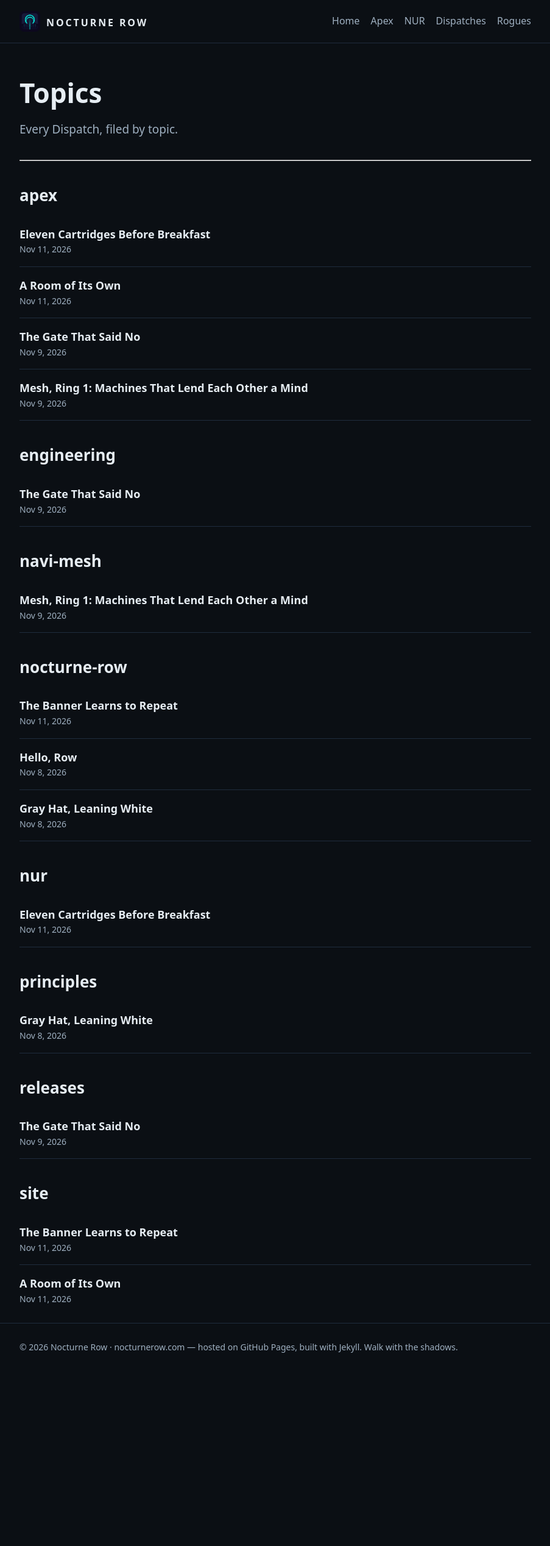
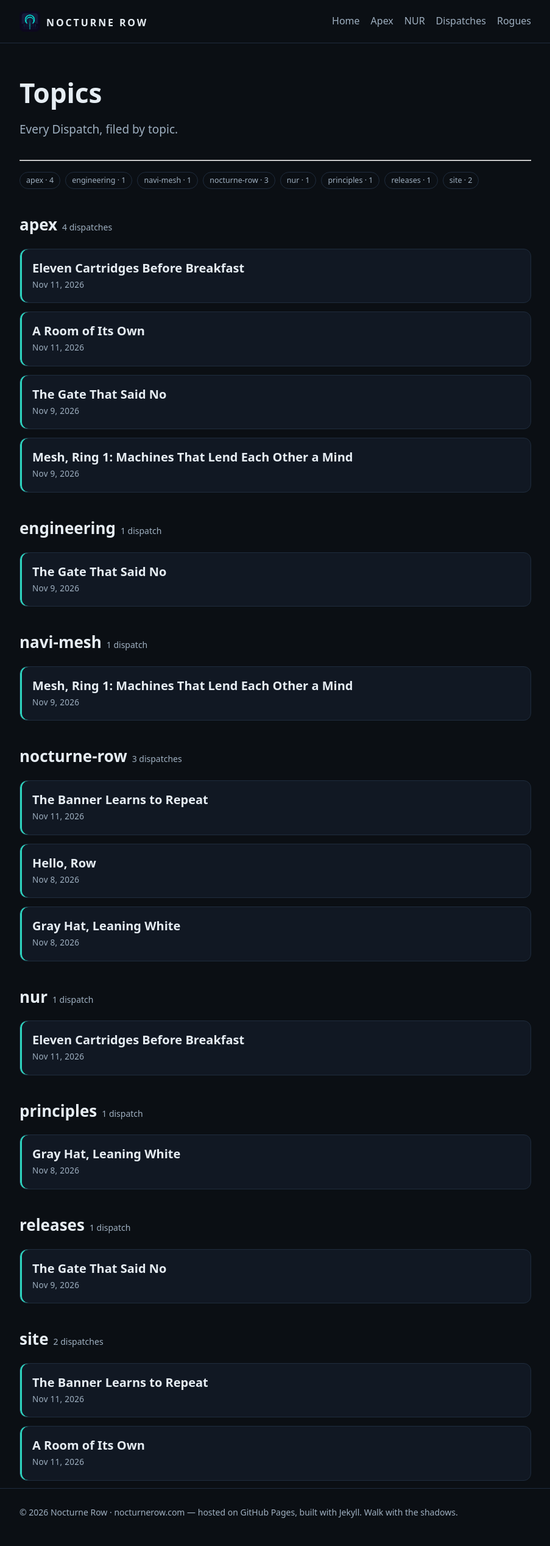
Before and after one commit to AlexKollar/nocturnerow, a Jekyll site: the page built from tags.html, in a window 1280 px wide. Shown: the whole page at 61% size, without its empty margins (188-1091 px from the left). Built offline with Jekyll 4.4.1, drawn with Linux system fonts in a browser that asks for light colours; before the commit the page ends 2266 px from its top, so only the background shows below that.

Commit message:
Prettier Dispatches: post cards, tag chips, and a topic index across Latest, blog, and tags

```diff
--- a/_layouts/default.html
+++ b/_layouts/default.html
@@ -47,11 +47,21 @@ p{color:var(--muted)}
 .stats li::marker{color:var(--accent)}
 .btn{display:inline-block;margin:14px 10px 0 0;padding:10px 18px;border:1px solid var(--accent);border-radius:8px;color:var(--accent);text-decoration:none}
 .btn.solid{background:var(--accent);color:#06251f;font-weight:600}
-.post{padding:16px 0;border-bottom:1px solid var(--line)}
-.post:last-child{border-bottom:0}
-.post .meta{color:var(--muted);font-size:14px}
-.post a{color:var(--text);text-decoration:none;font-weight:600;font-size:18px}
-.post a:hover{color:var(--accent)}
+.posts{display:grid;gap:14px;margin-top:18px}
+.post{background:var(--panel);border:1px solid var(--line);border-radius:12px;padding:18px 20px;box-shadow:inset 3px 0 0 var(--accent);transition:border-color .18s ease,transform .18s ease}
+.post:hover{border-color:var(--accent);transform:translateY(-2px)}
+.post .ptitle{font-size:20px;margin:0 0 4px;line-height:1.3}
+.post .ptitle a{color:var(--text);text-decoration:none}
+.post .ptitle a:hover{color:var(--accent)}
+.post .meta{color:var(--muted);font-size:13.5px;letter-spacing:.02em}
+.post .excerpt{color:var(--muted);margin:10px 0 0;font-size:15.5px}
+.tagrow{margin-top:12px;display:flex;gap:8px;flex-wrap:wrap}
+.tagchip{display:inline-block;padding:3px 10px;border:1px solid var(--line);border-radius:999px;color:var(--muted);font-size:12.5px;text-decoration:none}
+.tagchip:hover{color:var(--accent);border-color:var(--accent)}
+.taghead{margin:38px 0 4px}
+.taghead .tagcount{color:var(--muted);font-size:14px;font-weight:400;margin-left:8px}
+h2[id]{scroll-margin-top:20px}
+@media (prefers-reduced-motion: reduce){.post{transition:none}.post:hover{transform:none}}
 .people{display:grid;grid-template-columns:repeat(auto-fit,minmax(300px,1fr));gap:14px;margin-top:18px}
 .card .role{color:var(--accent);font-size:14px;margin:0 0 8px}
 .portrait{width:100%;height:210px;object-fit:cover;object-position:center 20%;border-radius:8px;display:block;margin:0 0 14px;border:1px solid var(--line)}
--- a/blog.html
+++ b/blog.html
@@ -8,8 +8,10 @@ permalink: /blog.html
 <h1>Dispatches</h1>
 <p class="sub">Notes from the work — verification gates, pooled inference, founding stances — written as it happens and filed from the night shift.</p>
 </div>
-  <hr>
+<hr>
+<div class="posts">
 {% for post in site.posts %}
-<div class="post"><a href="{{ post.url }}">{{ post.title }}</a><div class="meta">{{ post.date | date: "%b %-d, %Y" }}{% if post.tags %} · {% for tag in post.tags %}<a href="/tags.html#{{ tag }}" style="color:inherit;text-decoration:none">{{ tag }}</a>{% unless forloop.last %} · {% endunless %}{% endfor %}{% endif %}</div><p style="color:var(--muted);margin:8px 0 0">{{ post.excerpt | strip_html | strip_newlines | truncate: 180 }}</p></div>
+<article class="post"><h3 class="ptitle"><a href="{{ post.url }}">{{ post.title }}</a></h3><div class="meta">{{ post.date | date: "%b %-d, %Y" }}</div><p class="excerpt">{{ post.excerpt | strip_html | strip_newlines | truncate: 200 }}</p>{% if post.tags %}<div class="tagrow">{% for tag in post.tags %}<a class="tagchip" href="/tags.html#{{ tag }}">{{ tag }}</a>{% endfor %}</div>{% endif %}</article>
 {% endfor %}
+</div>
 </main>
--- a/index.html
+++ b/index.html
@@ -47,8 +47,11 @@ layout: default
 <section id="notes">
 <h2>Dispatches</h2>
 <p>The latest entries:</p>
+<div class="posts">
 {% for post in site.posts limit:3 %}
-<div class="post"><a href="{{ post.url }}">{{ post.title }}</a><div class="meta">{{ post.date | date: "%b %-d, %Y" }}{% if post.tags %} · {% for tag in post.tags %}<a href="/tags.html#{{ tag }}" style="color:inherit;text-decoration:none">{{ tag }}</a>{% unless forloop.last %} · {% endunless %}{% endfor %}{% endif %}</div><p style="color:var(--muted);margin:8px 0 0">{{ post.excerpt | strip_html | strip_newlines | truncate: 160 }}</p></div>
+<article class="post"><h3 class="ptitle"><a href="{{ post.url }}">{{ post.title }}</a></h3><div class="meta">{{ post.date | date: "%b %-d, %Y" }}</div><p class="excerpt">{{ post.excerpt | strip_html | strip_newlines | truncate: 160 }}</p>{% if post.tags %}<div class="tagrow">{% for tag in post.tags %}<a class="tagchip" href="/tags.html#{{ tag }}">{{ tag }}</a>{% endfor %}</div>{% endif %}</article>
+{% endfor %}
+</div>{% endif %}</div><p style="color:var(--muted);margin:8px 0 0">{{ post.excerpt | strip_html | strip_newlines | truncate: 160 }}</p></div>
 {% endfor %}
 <p style="margin-top:18px"><a class="btn solid" href="/blog.html">All Dispatches →</a></p>
 </section>
--- a/tags.html
+++ b/tags.html
@@ -10,10 +10,13 @@ permalink: /tags.html
 </div>
 <hr>
 {% assign sorted_tags = site.tags | sort %}
+<div class="tagrow" style="margin:18px 0 6px">{% for tag in sorted_tags %}<a class="tagchip" href="#{{ tag[0] }}">{{ tag[0] }} · {{ tag[1].size }}</a>{% endfor %}</div>
 {% for tag in sorted_tags %}
-<h2 id="{{ tag[0] }}" style="margin-top:36px">{{ tag[0] }}</h2>
+<h2 id="{{ tag[0] }}" class="taghead">{{ tag[0] }}<span class="tagcount">{{ tag[1].size }} {% if tag[1].size == 1 %}dispatch{% else %}dispatches{% endif %}</span></h2>
+<div class="posts">
 {% for post in tag[1] %}
-<div class="post"><a href="{{ post.url }}">{{ post.title }}</a><div class="meta">{{ post.date | date: "%b %-d, %Y" }}</div></div>
+<article class="post"><h3 class="ptitle"><a href="{{ post.url }}">{{ post.title }}</a></h3><div class="meta">{{ post.date | date: "%b %-d, %Y" }}</div></article>
 {% endfor %}
+</div>
 {% endfor %}
 </main>
```
